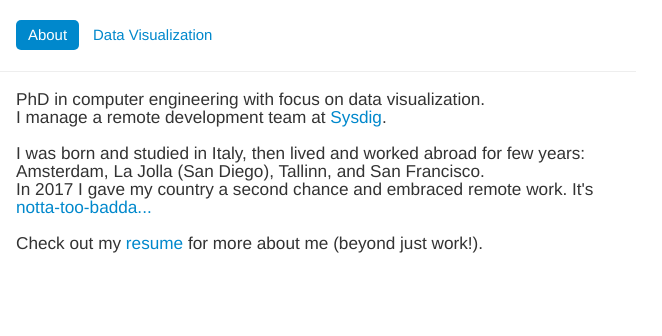
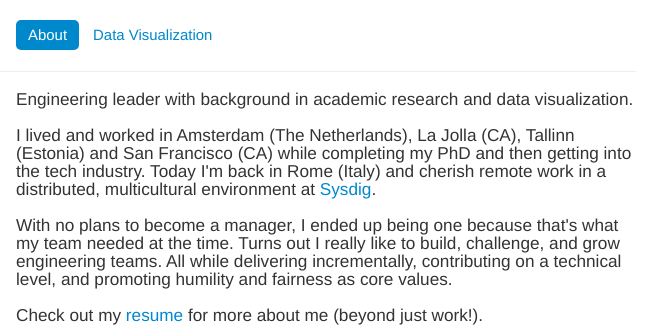
Before and after one commit to hyperboreans/hyperboreans.github.io, a plain HTML site: page index.html in a window 1280 px wide. Shown: the top 336 px of the page, 474-1136 px from the left. Drawn offline with Linux system fonts and the light colour scheme.

Commit message:
Align with LinkedIn bio

```diff
--- a/index.html
+++ b/index.html
@@ -69,17 +69,19 @@
 
 
                 <div class="span8 bigger-font">
-                    PhD in computer engineering with focus on data visualization.<br>
-                    I manage a remote development team at
-                    <a href="https://sysdig.com/" target="_blank">Sysdig</a>.<br><br>
+                    Engineering leader with background in academic research and data visualization.<br><br>
 
-                    I was born and studied in Italy, then lived and worked abroad for few years: Amsterdam, La Jolla (San Diego), Tallinn, and San Francisco.<br>
-                    In 2017 I gave my country a second chance and embraced remote work. It's <a href="https://www.youtube.com/watch?v=UKpMhn07cxA" target="_blank">notta-too-badda...</a><br><br>
+                    I lived and worked in Amsterdam (The Netherlands), La Jolla (CA), Tallinn (Estonia) and San Francisco (CA)
+                    while completing my PhD and then getting into the tech industry.
+                    Today I'm back in Rome (Italy) and cherish remote work in a distributed, multicultural environment at <a href="https://sysdig.com/" target="_blank">Sysdig</a>.<br><br>
+
+                    With no plans to become a manager, I ended up being one because that's what my team needed at the time.
+                    Turns out I really like to build, challenge, and grow engineering teams.
+                    All while delivering incrementally, contributing on a technical level, and promoting humility and fairness as core values.<br><br>
 
                     Check out my
                     <a href="files/cv.pdf" target="_blank">resume</a> for more about me (beyond just work!).
                     <br>
-
                 </div>
 
 
```
